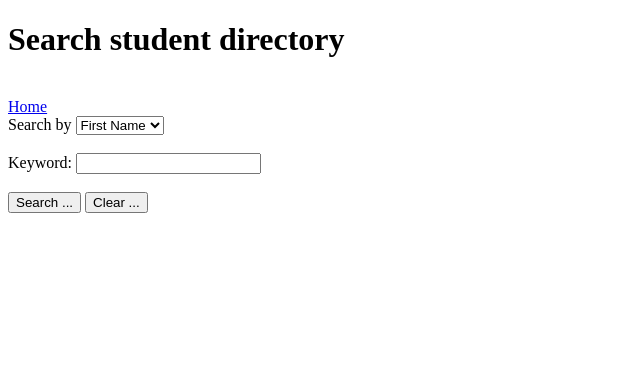
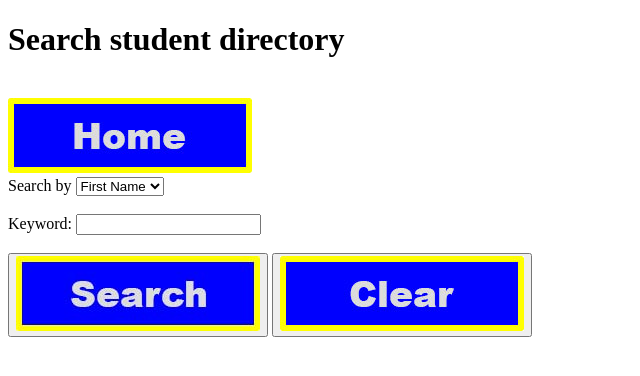
Before and after one commit to sprxv7/DatabaseFinalProject, a PHP site: page /search.html in a window 1280 px wide. Shown: the top 376 px of the page, without its empty margins (0-640 px from the left). Run offline with PHP 8.4, Linux system fonts and the light colour scheme.

Commit message:
Complete functionality and images

```diff
--- a/edit.php
+++ b/edit.php
@@ -37,7 +37,7 @@ $mysqli->close();
     <body>
 
         <h1>Edit student information</h1>
-        <a href="index.php">Home</a>
+        <a href="index.php"><img src="homeBtn.jpg" alt="home"></a>
         <form id="addform" name="add" action="update.php" method="get">
             First name: <input type="text" name="fname" value="<?php echo $firstName ?>"required> <br> <br>
             Last name: <input type="text" name="lname" value="<?php echo $lastName ?>"required> <br> <br>
@@ -88,8 +88,8 @@ $mysqli->close();
             </select>
             <br> <br>
             <input type="hidden" value="<?php echo $id ?>" name="id">
-            <input type="submit" value="Edit ...">
-            <input type="reset" value="Clear ...">
+            <button type="submit"><img src="editBtn.jpg" alt="Edit..."></button>
+            <button type="reset"><img src="clearBtn.jpg" alt="Clear..."></button>
 
         </form>
     </body>
--- a/index.php
+++ b/index.php
@@ -8,7 +8,7 @@
     <body>
         <img src="DBU.png" alt="Database University"><br><br>
 
-        <a href="search.html"><img src="searchBtn.jpg" alt="search"></a>
+        <a href="search.html"><img src="sBtn.jpg" alt="search"></a>
         <a href="add.html"><img src="addBtn.jpg" alt="add"></a>
         <table>
 			<tr>
--- a/search.html
+++ b/search.html
@@ -5,7 +5,7 @@
     </head>
     <body>
         <h1>Search student directory</h1><br>
-        <a href="index.php">Home</a>
+        <a href="index.php"><img src="homeBtn.jpg" alt="home"></a>
         <form id="searchform" name="search" action="index.php" method="get">
             Search by <select name="option" form="searchform" method="get">
                 <option value="fname">First Name</option>
@@ -16,8 +16,8 @@
             </select> <br> <br>
             Keyword:
             <input type="text" name="search" required> <br> <br>
-            <input type="submit" value="Search ...">
-            <input type="reset" value="Clear ...">
+            <button type="submit"><img src="sBtn.jpg" alt="Search..."></button>
+            <button type="reset"><img src="clearBtn.jpg" alt="Clear..."></button>
 
         </form>
 
```
Also changed, not shown: database.php (+6 -6 lines).
